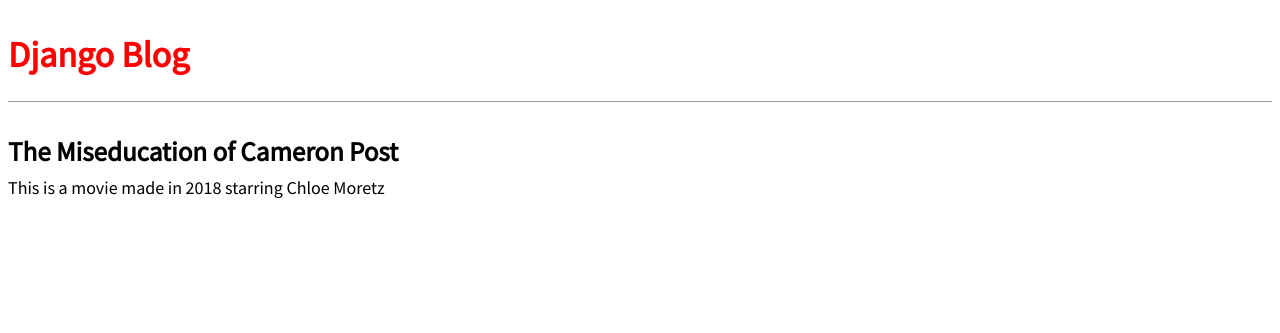
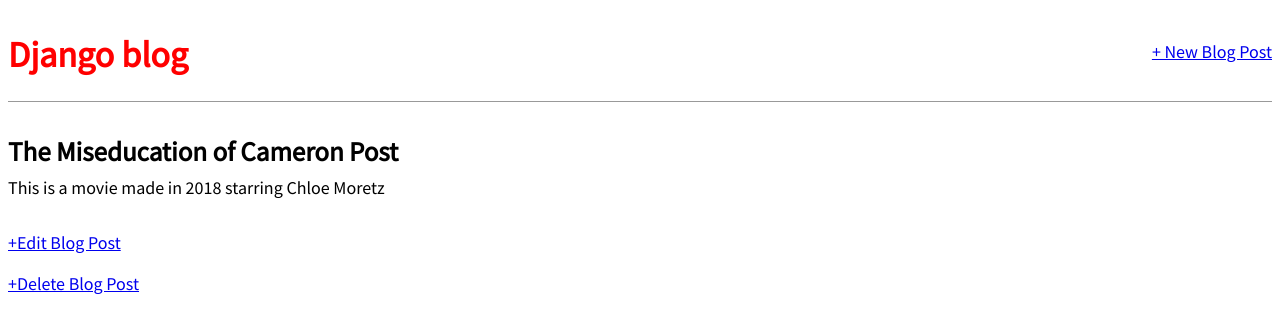
Before and after one commit to Ijachiii/blog-app, a Django app: page /post/1/ in a window 1280 px wide. Shown: the top 333 px of the page. Run offline with Django 4.2, Linux system fonts and the light colour scheme; data comes from the database, SQL or seed files in the repository; both versions use the stored data as it was after the commit.

Commit message:
added delete and edit views

```diff
--- a/blog/models.py
+++ b/blog/models.py
@@ -1,4 +1,5 @@
 from django.db import models
+from django.urls import reverse
 
 # Create your models here.
 class Post(models.Model):
@@ -12,3 +13,6 @@
 
     def __str__(self):
         return self.title
+
+    def get_absolute_url(self):
+        return reverse("post_detail", args=[str(self.id)])
--- a/blog/urls.py
+++ b/blog/urls.py
@@ -4,5 +4,7 @@
 urlpatterns = [
     path("", BlogListView.as_view(), name="home"),
     path("post/<int:pk>/", BlogDetailView.as_view(), name="post_detail"),
-
+    path("post/new/", BlogCreateView.as_view(), name="post_new"),
+    path("post/<int:pk>/edit/", BlogUpdateView.as_view, name="post_edit"),
+    path("post/<int:pk>/delete/", BlogDeleteView.as_view(), name="post_delete")
 ]
--- a/blog/views.py
+++ b/blog/views.py
@@ -1,12 +1,29 @@
 from django.shortcuts import render
 from .models import *
 from django.views.generic import *
+from django.urls import reverse_lazy
 
 # Create your views here.
 class BlogListView(ListView):
     model = Post
     template_name = "home.html"
+    context_object_name = "all_posts_list"
 
 class BlogDetailView(DetailView):
     model = Post
     template_name = "post_detail.html"
+
+class BlogCreateView(CreateView):
+    model = Post
+    template_name = "post_new.html"
+    fields = "__all__"
+
+class BlogUpdateView(UpdateView):
+    model = Post
+    template_name = "post_edit.html"
+    fields = ["title", "body"]
+
+class BlogDeleteView(DeleteView):
+    model = Post
+    template_name = "post_delete.html"
+    success_url = reverse_lazy("home")
--- a/blog_project/urls.py
+++ b/blog_project/urls.py
@@ -18,5 +18,6 @@
 
 urlpatterns = [
     path('admin/', admin.site.urls),
+    path("accounts/", include("django.contrib.auth.urls")),
     path("", include("blog.urls"))
 ]
--- a/templates/base.html
+++ b/templates/base.html
@@ -8,11 +8,19 @@
     </head>
     <body>
         <header>
-            <h1><a href="{% url 'home' %}">Django Blog</a></h1>
+            <div class="nav-left">
+                <h1><a href="{% url 'home' %}">Django blog</a></h1>
+            </div>
+
+            <div class="nav-right">
+                <a href="{% url 'post_new' %}">+ New Blog Post</a>
+            </div>
+
         </header>
 
         <div>
             {% block content %}
+
             {% endblock content %}
         </div>
     </body>
--- a/templates/home.html
+++ b/templates/home.html
@@ -2,7 +2,7 @@
 
 {% block content %}
 
-    {% for post in object_list %}
+    {% for post in all_posts_list %}
         <div class="post-entry">
             <h2><a href="{% url 'post_detail' post.pk %}">{{post.title}}</a></h2>
             <p>{{post.body}}</p>
--- a/templates/post_detail.html
+++ b/templates/post_detail.html
@@ -2,9 +2,12 @@
 
 {% block content %}
 
-<div class="post-entry">
-    <h2>{{ object.title }}</h2>
-    <p>{{ object.body }}</p>
-</div>
+    <div class="post-entry">
+        <h2>{{ post.title }}</h2>
+        <p>{{ post.body }}</p>
+    </div>
+
+    <p><a href="{% url 'post_edit' post.pk %}">+Edit Blog Post</a></p>
+    <p><a href="{% url 'post_delete' post.pk %}">+Delete Blog Post</a></p>
 
 {% endblock content %}
```
Also changed, not shown: blog/tests.py (+29 -0 lines), templates/post_delete.html (added, +12 -0 lines), templates/post_edit.html (added, +12 -0 lines), templates/post_new.html (added, +12 -0 lines), db.sqlite3, templates/registration/login.html (added).
